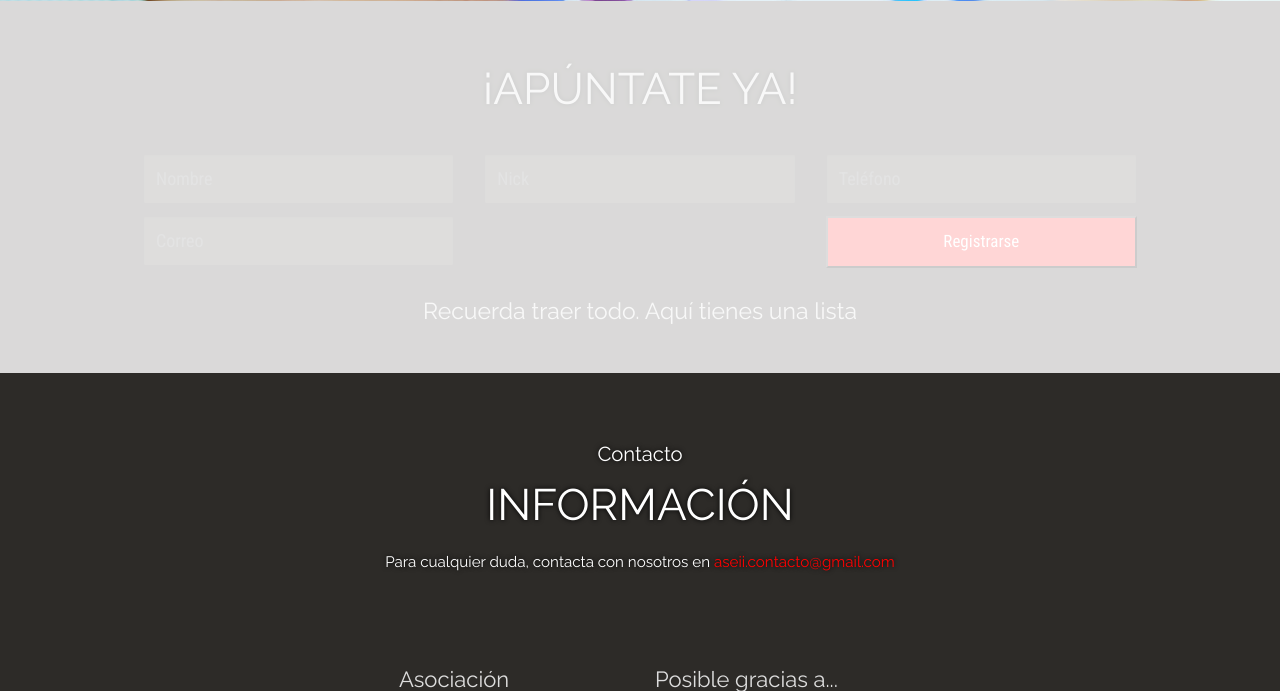
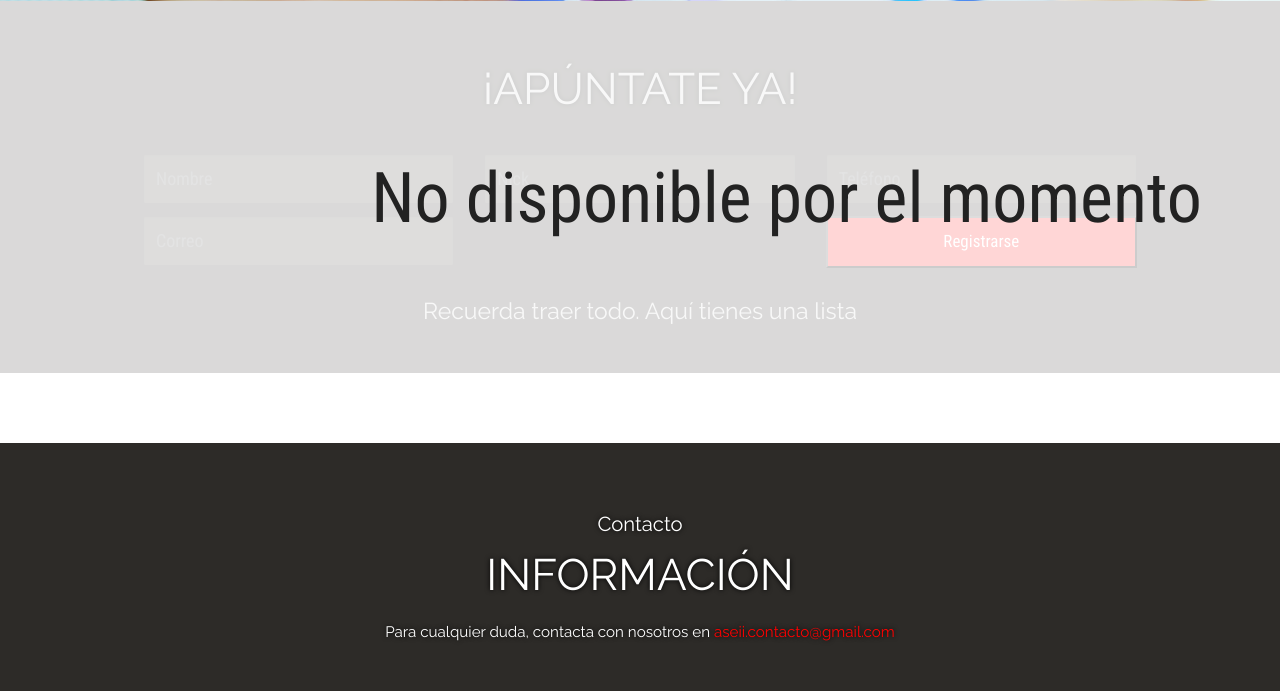
Before and after one commit to ndrs92/Technium-Web, a PHP site: page / in a window 1280 px wide. Shown: the part 5809-6500 px from the top of the page. Run offline with PHP 8.4, Linux system fonts and the light colour scheme; some libraries are stand-ins or nearby versions; some web fonts are replaced.

Commit message:
Added unclickable section in signup form

```diff
--- a/index.html
+++ b/index.html
@@ -906,9 +906,11 @@ streetViewControl: false
    <div class="row">
       <div class="twelve columns text-center">
         <a href="#lista" ><h4>Recuerda traer todo. Aquí tienes una lista</h4></a>
+
      </div>
   </div>
 </section>
+<nod class="nodisp"> No disponible por el momento </nod>
 
 
 <!--
--- a/stylesheets/design.css
+++ b/stylesheets/design.css
@@ -25,7 +25,7 @@
 }
 
 
-
+nod.nodisp {position: relative; top:-210px; left: 29%; font-size: 70px;}
 
 #nav-bottom{
   text-align:center; background: #111;
```
